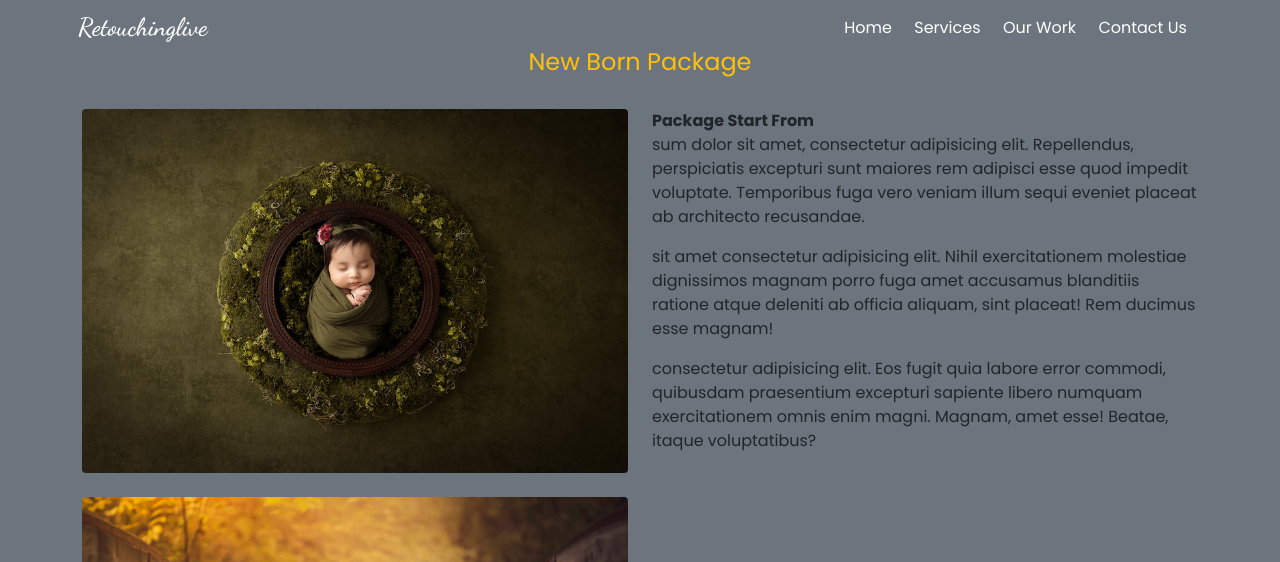
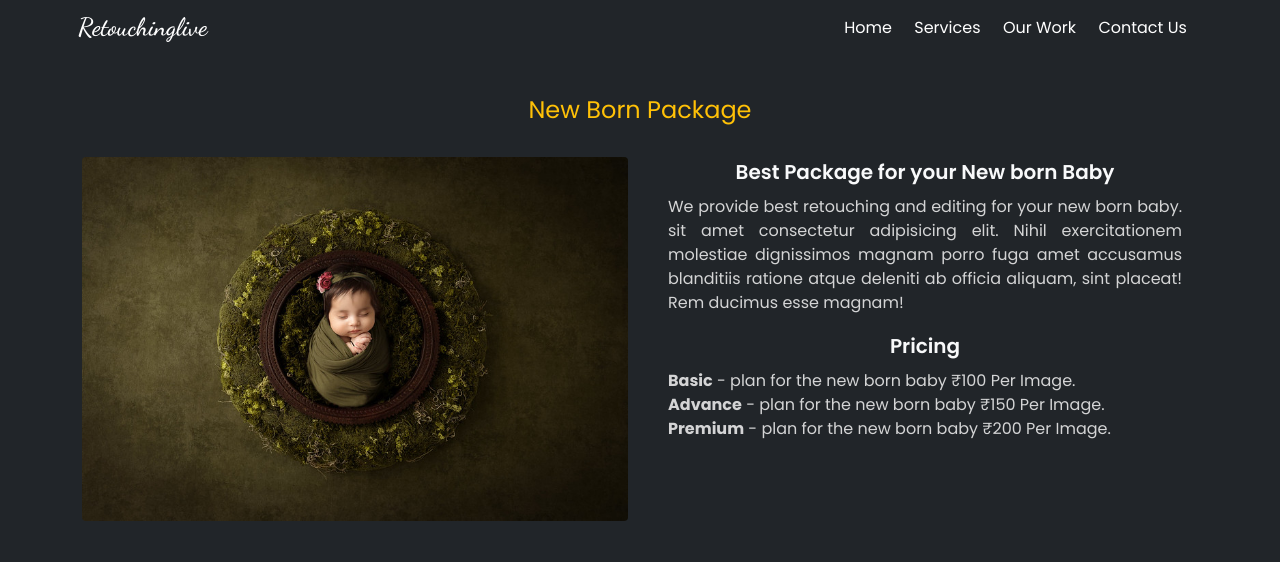
Before and after one commit to sunilyadav-web/Retouchinglive, a Django app: page /new-born in a window 1280 px wide. Shown: the top 562 px of the page. Run offline with Django 4.2, Linux system fonts and the light colour scheme.

Commit message:
Modiyfied services plans

```diff
--- a/static/css/style.css
+++ b/static/css/style.css
@@ -404,3 +404,22 @@ input:-webkit-autofill{
   bottom: 50px;
 
 }
+
+/* ============ Footer ============= */
+
+.footer{
+  background-color:#e3e4e5;
+  padding: 1rem;
+}
+
+/* ============ New Born Pakage ============= */
+
+.newborn_title{
+  font-size: var(--h3-font-size);
+}
+
+.newborn-description{
+  font-size: var(--normal-font-size);
+  text-align: justify;
+  color: #f3f3f3d9;
+}
--- a/static/js/main.js
+++ b/static/js/main.js
@@ -75,3 +75,11 @@ window.onload = function () {
     window.scroll(0, 0)
   }
 }
+
+// ============ Get Current Year =============
+
+window.onload=function(){
+  const d = new Date();
+  let year = d.getFullYear();
+  document.getElementById("year").innerHTML = year;
+}
--- a/templates/baseapp/index.html
+++ b/templates/baseapp/index.html
@@ -387,7 +387,7 @@
           </div>
         </div>
       </div>
-      <p class="text-center">© 2021 Retouchinglive.com All rights reserved</p>
+      <p class="text-center">©<span id="year">2022</span>Retouchinglive.com All rights reserved</p>
     </div>
   </footer>
 
--- a/templates/baseapp/new-born.html
+++ b/templates/baseapp/new-born.html
@@ -3,9 +3,9 @@
 <html lang="en">
 
 <head>
-    <meta charset="UTF-8">
-    <meta http-equiv="X-UA-Compatible" content="IE=edge">
-    <meta name="viewport" content="width=device-width, initial-scale=1.0">
+  <meta charset="UTF-8" />
+  <meta http-equiv="X-UA-Compatible" content="IE=edge" />
+  <meta name="viewport" content="width=device-width, initial-scale=1.0" />
   <!--=============== BOXICONS ===============-->
   <link rel="stylesheet" href="https://cdn.jsdelivr.net/npm/boxicons@latest/css/boxicons.min.css" />
 
@@ -14,7 +14,7 @@
     integrity="sha384-1BmE4kWBq78iYhFldvKuhfTAU6auU8tT94WrHftjDbrCEXSU1oBoqyl2QvZ6jIW3" crossorigin="anonymous" />
 
   <!-- ============== GOOGLE FONTS ============= -->
-  <link href="https://fonts.googleapis.com/css2?family=Dancing+Script:wght@600&display=swap" rel="stylesheet">
+  <link href="https://fonts.googleapis.com/css2?family=Dancing+Script:wght@600&display=swap" rel="stylesheet" />
 
   <!-- ============ Fancybox ============ -->
   <link rel="stylesheet" href="https://cdn.jsdelivr.net/gh/fancyapps/fancybox@3.5.7/dist/jquery.fancybox.min.css" />
@@ -28,7 +28,7 @@
 <body>
   <!-- ================= Header ===================  -->
   <header class="header" id="header">
-        <nav class="nav container ">
+    <nav class="nav container">
       <a href="/" class="nav_logo">Retouchinglive</a>
       <div class="nav_menu" id="nav_menu">
         <ul class="nav_list">
@@ -59,16 +59,17 @@
   <!-- ============== Mobile Header ================ -->
 
   <header class="sticky-top">
-       <nav class="navbar d-xxl-none d-xl-none d-md-none d-sm-block navbar-dark bg-dark ">
+    <nav class="navbar d-xxl-none d-xl-none d-md-none d-sm-block navbar-dark bg-dark">
       <div class="container-fluid">
         <a class="navbar-brand nav_logo ps-2" href="/">Retouchinglive</a>
-          <button class="navbar-toggler" id="nav_toggle" type="button" data-bs-toggle="collapse" data-bs-target="#navbarNav" aria-controls="navbarNav" aria-expanded="false" aria-label="Toggle navigation">
+        <button class="navbar-toggler" id="nav_toggle" type="button" data-bs-toggle="collapse"
+          data-bs-target="#navbarNav" aria-controls="navbarNav" aria-expanded="false" aria-label="Toggle navigation">
           <i class="bx bx-grid-alt"></i>
         </button>
         <div class="collapse navbar-collapse" id="navbarNav">
           <ul class="navbar-nav ps-2 nav-pills">
             <li class="nav-item">
-                <a class="nav-link " aria-current="page" href="home">Home</a>
+              <a class="nav-link" aria-current="page" href="home">Home</a>
             </li>
             <li class="nav-item">
               <a class="nav-link" href="services">services</a>
@@ -77,7 +78,7 @@
               <a class="nav-link" href="ourwork">Our work</a>
             </li>
             <li class="nav-item">
-                <a class="nav-link " href="contact">Contact Us</a>
+              <a class="nav-link" href="contact">Contact Us</a>
             </li>
           </ul>
         </div>
@@ -87,67 +88,79 @@
 
   <!-- =================== New Born ================== -->
 
-    <section class="bg-secondary p-5">
-        <div class="container">
-            <h4 class="text-center pb-4 text-warning ">New Born Package</h4>
+  <section class="bg-dark text-light pt-5 pb-5 ">
+    <div class="container pt-5 pb-3">
+      <h4 class="text-center pb-4 text-warning">New Born Package</h4>
       <div class="row">
-                <div class="col-12 col-sm-6">
-                    <img src="{% static 'images/7.jpg' %}" class="rounded img-fluid" alt="">
+        <div class="col-11 col-sm-6">
+          <img src="{% static 'images/7.jpg' %}" class="rounded img-fluid" alt="" />
         </div>
-                <div class="col pt-sm-0 pt-4 center-block">
-                    <span class="text-center"><b> Package Start From </b></span>
-                    <p>sum dolor sit amet, consectetur adipisicing elit. Repellendus, perspiciatis excepturi sunt maiores rem adipisci esse quod impedit voluptate. Temporibus fuga vero veniam illum sequi eveniet placeat ab architecto recusandae.</p>
-                    <p>sit amet consectetur adipisicing elit. Nihil exercitationem molestiae dignissimos magnam porro fuga amet accusamus blanditiis ratione atque deleniti ab officia aliquam, sint placeat! Rem ducimus esse magnam!</p>
-                    <p>consectetur adipisicing elit. Eos fugit quia labore error commodi, quibusdam praesentium excepturi sapiente libero numquam exercitationem omnis enim magni. Magnam, amet esse! Beatae, itaque voluptatibus?</p>
-                </div>
-                <div class="col-12 col-sm-6 mt-4">
-                    <img src="{% static 'images/15.jpg' %}" class="rounded img-fluid" alt="">
+        <div class="col-11 col-sm-6 pt-sm-0 pt-4 center-block">
+          <h3 class="text-center newborn_title">Best Package for your New born Baby</h3>
+          <p class="newborn-description px-3">
+            We provide best retouching and editing for your new born baby.
+            sit amet consectetur adipisicing elit. Nihil exercitationem
+            molestiae dignissimos magnam porro fuga amet accusamus blanditiis
+            ratione atque deleniti ab officia aliquam, sint placeat! Rem
+            ducimus esse magnam!
+          </p>
+
+          <h3 class="text-center newborn_title">Pricing</h3>
+          <p class="newborn-description px-3">
+            <b>Basic</b> - plan for the new born baby ₹100 Per Image. <br>
+            <b>Advance</b> - plan for the new born baby ₹150 Per Image. <br>
+            <b>Premium</b> - plan for the new born baby ₹200 Per Image.
+          </p>
         </div>
       </div>
     </div>
   </section>
 
-    <!-- footer -->
+  <!-- =============== FOOTER =================== -->
+
   <footer class="bg-light pb-2">
     <div class="container">
-            <div class="row pb-5 ">
-                <div class="col-12 col-sm-6 ps-3 ps-sm-5  mt-3 d-flex flex-column align-items-cneter">
+      <div class="row pb-5">
+        <div class="col-12 col-sm-6 ps-3 ps-sm-5 mt-3 d-flex flex-column align-items-cneter">
           <h3 class="text-decoration-underline">Work</h3>
-                    <span class="addfont">Materninty | New born | Fashion | Infant | Prodcut
-                    <br>And much more.
+          <span class="addfont">Materninty | New born | Fashion | Infant | Prodcut <br />And much
+            more.
           </span>
-                    <br>
+          <br />
           <span><b>Retoucher (Vicky)</b></span>
         </div>
         <!-- <div class="w-100"></div> -->
-                <div class="col-12 col-sm-6 mt-3  ps-3 ps-sm-5 ">
-                    <h3 class="text-decoration-underline ">Contact</h3>
-                    <span class="addfont">Phone - +918459775823 <br>
+        <div class="col-12 col-sm-6 mt-3 ps-3 ps-sm-5">
+          <h3 class="text-decoration-underline">Contact</h3>
+          <span class="addfont">Phone - +918459775823 <br />
             Email - retouchinglive@gmail.com</span>
           <div class="mt-2">
             <ul class="list-unstyled d-flex">
               <span><b>Connect with us</b></span>
               <li class="ms-3">
-                                <a class="link-dark" href="#"><img src="https://img.icons8.com/ios-glyphs/25/000000/twitter--v1.png" /></a>
+                <a class="link-dark" href="https://www.instagram.com/retouchinglive/" target="_blank"><img
+                    src="https://img.icons8.com/material-rounded/25/000000/instagram-new.png" /></a>
               </li>
               <li class="ms-3">
-                                <a class="link-dark" href="#"><img src="https://img.icons8.com/material-rounded/25/000000/instagram-new.png" /></a>
-                            </li>
-                            <li class="ms-3">
-                                <a class="link-dark" href="#"><img src="https://img.icons8.com/ios-glyphs/30/000000/facebook-new.png" /></a>
+                <a class="link-dark" href="https://www.facebook.com/varunyadav.retoucher" target="_blank"><img
+                    src="https://img.icons8.com/ios-glyphs/30/000000/facebook-new.png" /></a>
               </li>
             </ul>
             <ul class="list-unstyled d-flex">
               <span><b> Made By -</b></span>
-                            <li><a href="https://linkedin.com/in/sunilyadavcode/" target="_blank" class="text-decoration-none text-dark ps-1" style="font-weight: 600;"> Sunil Yadav </a></li>
+              <li>
+                <a href="https://linkedin.com/in/sunilyadavcode/" target="_blank"
+                  class="text-decoration-none text-dark ps-1" style="font-weight: 600">
+                  Sunil Yadav
+                </a>
+              </li>
             </ul>
           </div>
         </div>
       </div>
-            <p class="center"> © 2021 Retouchinglive.com All rights reserved </p>
+      <p class="text-center">©<span id="year">2022</span>Retouchinglive.com All rights reserved</p>
     </div>
   </footer>
-
 
 
   <!-- ================  Bootstrap Script================= -->
```
Also changed, not shown: templates/baseapp/fashion.html (+21 -13 lines), templates/baseapp/infant.html (+26 -18 lines), templates/baseapp/materninty.html (+25 -17 lines). Lines whose indentation alone changed are shown as unchanged.
